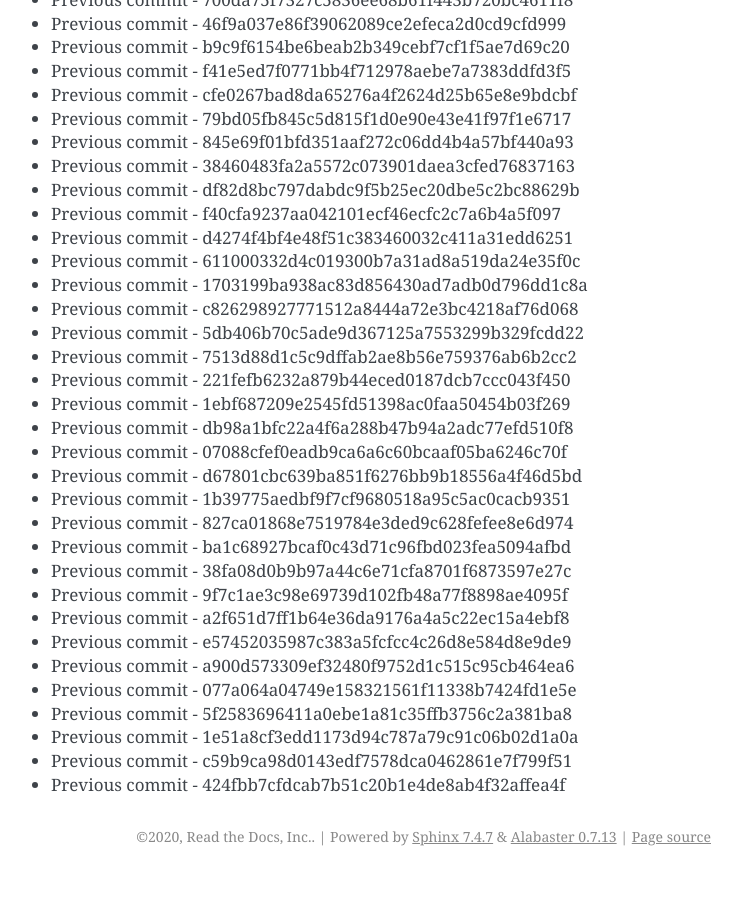
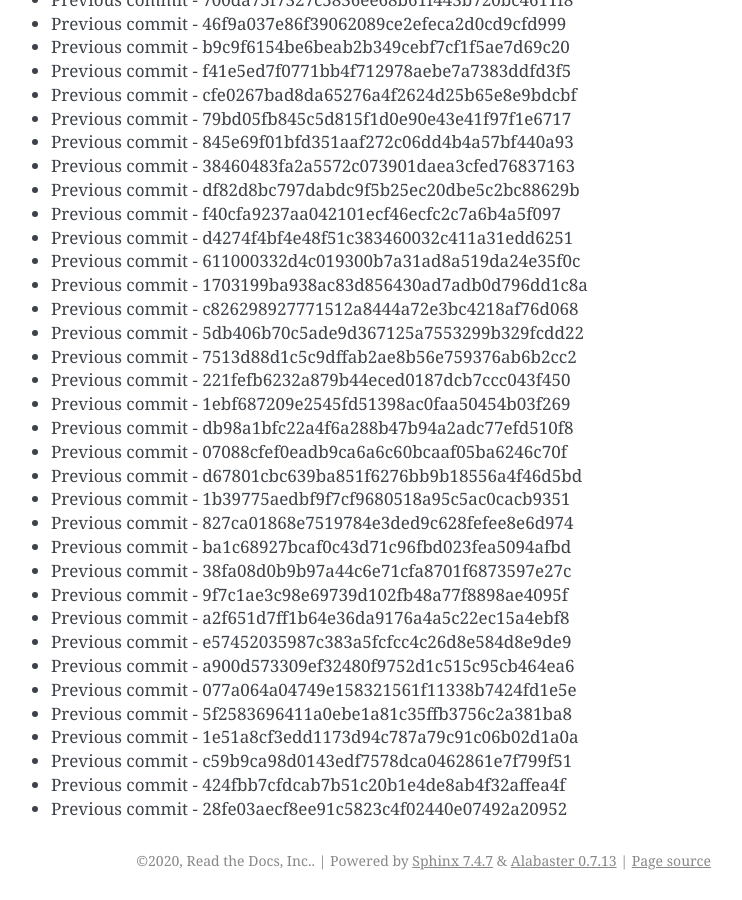
Before and after one commit to readthedocs/rtd-git-stresstest, a Sphinx documentation site: the page built from docs/updates.rst, in a window 1280 px wide and 900 px high, scrolled down 34376 px. Shown: the whole window, without its empty margins (399-1141 px from the left). Built offline with Sphinx 7.4.7, drawn with Linux system fonts in a browser that asks for light colours; before the commit the page ends 35252 px from its top, so only the background shows below that.

Commit message:
Generating commit from previous: 28fe03aecf8ee91c5823c4f02440e07492a20952

```diff
--- a/docs/updates.rst
+++ b/docs/updates.rst
@@ -1476,3 +1476,4 @@ It can be tested for any performance characteristics.
 * Previous commit - 1e51a8cf3edd1173d94c787a79c91c06b02d1a0a
 * Previous commit - c59b9ca98d0143edf7578dca0462861e7f799f51
 * Previous commit - 424fbb7cfdcab7b51c20b1e4de8ab4f32affea4f
+* Previous commit - 28fe03aecf8ee91c5823c4f02440e07492a20952
```
